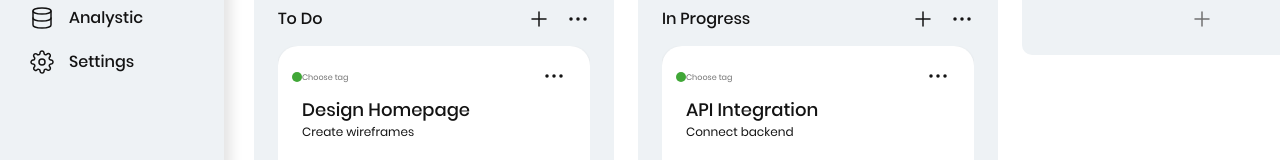
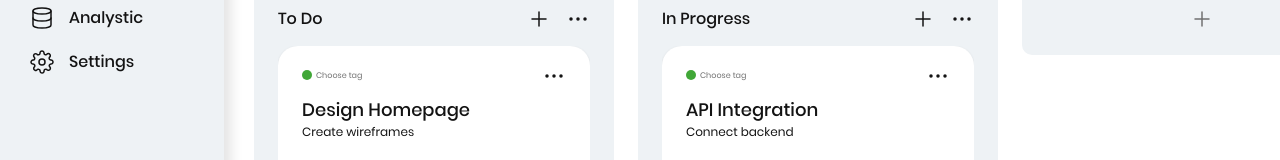
Before and after one commit to rustrooper/task-manager, a React (Vite) app: page / in a window 1280 px wide. Shown: the part 184-344 px from the top of the page. Built offline with nearby package versions, Linux system fonts and the light colour scheme.

Commit message:
TagSelector scss modified

```diff
--- a/src/components/TagSelector/styles.scss
+++ b/src/components/TagSelector/styles.scss
@@ -1,7 +1,10 @@
 @use '../../styles/variables.scss' as vars;
 
 .tag {
-	position: relative;
+	// position: relative;
+	display: flex;
+	align-items: center;
+	gap: 0.4rem;
 	font-size: vars.$size-tag;
 	cursor: pointer;
 	border: none;
@@ -9,9 +12,10 @@
 
 	&::before {
 		content: '';
-		position: absolute;
-		top: 0px;
-		left: -1rem;
+		// position: absolute;
+		// top: 0px;
+		// left: -1rem;
+		margin-bottom: 2px;
 		display: inline-block;
 		width: 1rem;
 		height: 1rem;
@@ -49,6 +53,8 @@
 
 		&__dropdown {
 			position: absolute;
+			display: flex;
+			flex-direction: column;
 			top: 100%;
 			left: 0;
 			z-index: 10;
@@ -61,7 +67,7 @@
 		}
 
 		&__option {
-			display: block;
+			display: flex;
 			width: 100%;
 			text-align: left;
 			padding: 4px 12px;
```
